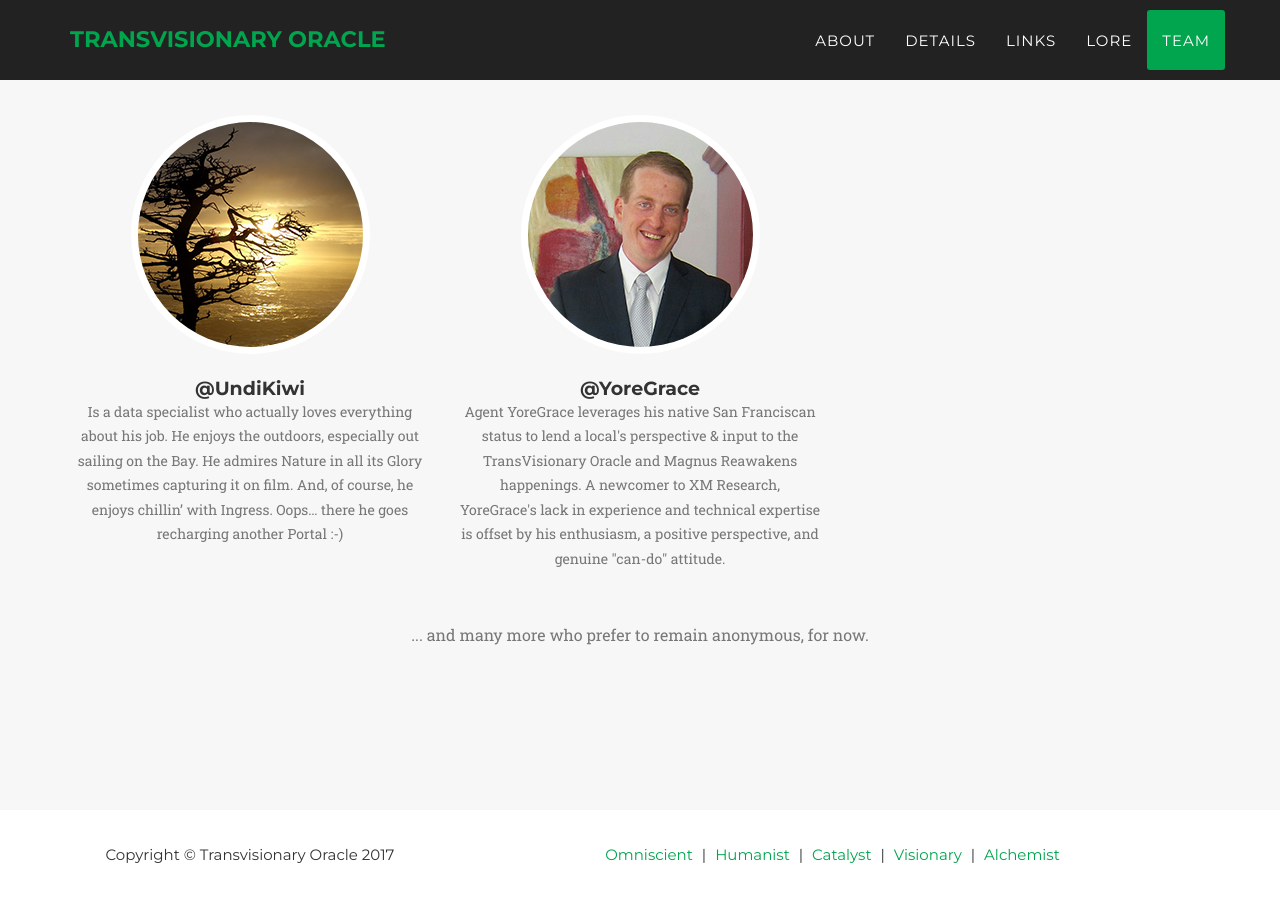
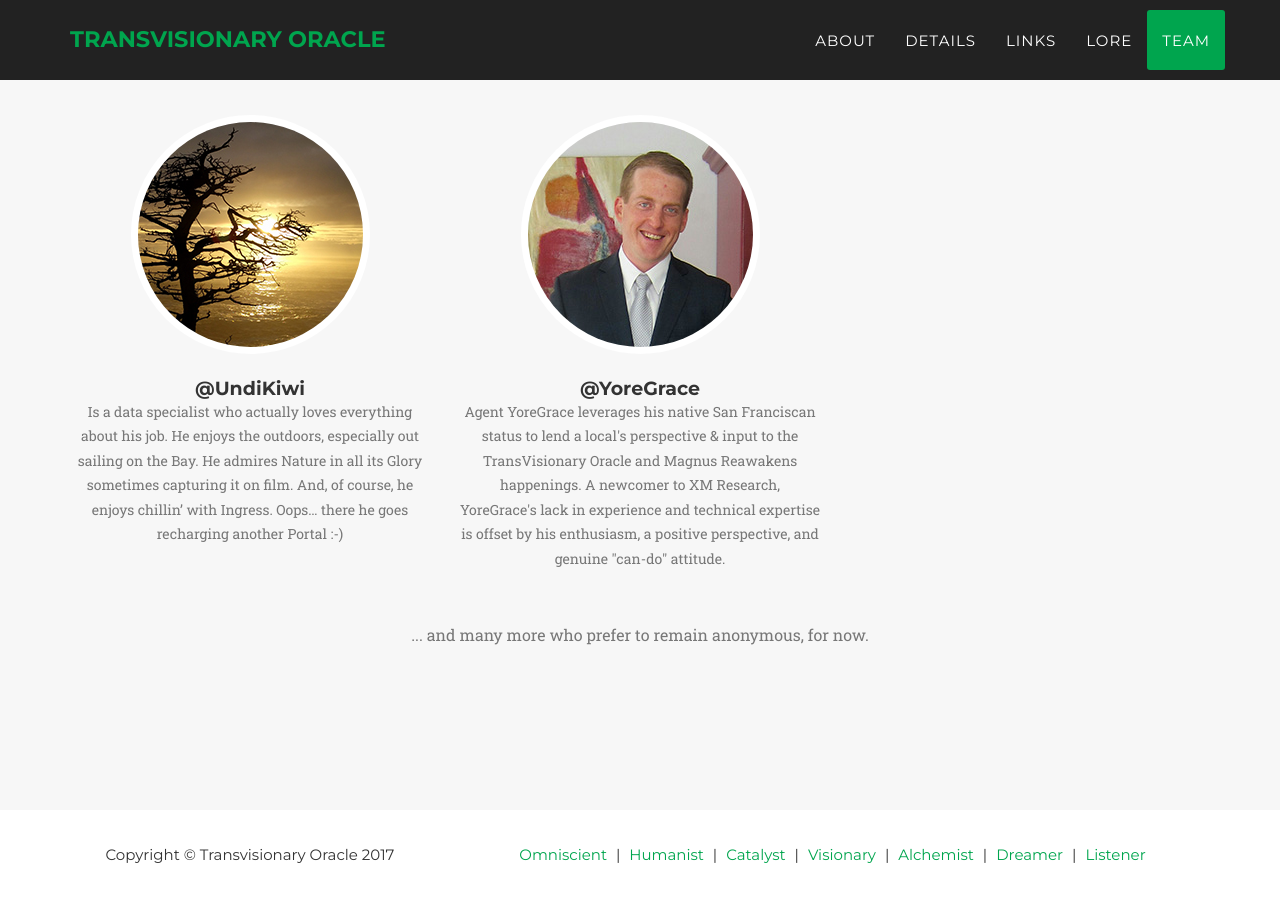
Before and after one commit to winonatong/magnus_reawakens, a Jekyll site: the page built from index.html, in a window 1280 px wide and 900 px high, scrolled down 7050 px. Built offline with Jekyll 4.4.1, drawn with Linux system fonts in a browser that asks for light colours; some web fonts are replaced.

Commit message:
add links to camp listener and camp dreamer

```diff
--- a/_includes/footer.html
+++ b/_includes/footer.html
@@ -18,18 +18,18 @@
                         <li><a href="http://magnus.sfenl.org/">Visionary</a>
                         </li> |
                         <li><a href="http://cloud.merkurboys.com/index.php/s/txSGLR2BssAJIj3">Alchemist</a>
-                        </li>
-                        <!--li><a href="#">Dreamer</a>
-                        </li>
-                        <li><a href="#">Spiritualist</a>
+                        </li> |
+                        <li><a href="http://tinyurl.com/magnusflora">Dreamer</a>
+                        </li> |
+                        <!--li><a href="#">Spiritualist</a>
                         </li>
                         <li><a href="#">Interpreter</a>
                         </li>
                         <li><a href="#">Explorer</a>
+                        </li-->
+                        <li><a href="http://tinyurl.com/camplistener">Listener</a>
                         </li>
-                        <li><a href="#">Listener</a>
-                        </li>
-                        <li><a href="#">Skeptic</a>
+                        <!--li><a href="#">Skeptic</a>
                         </li>
                         <li><a href="#">Patron</a>
                         </li-->
```
